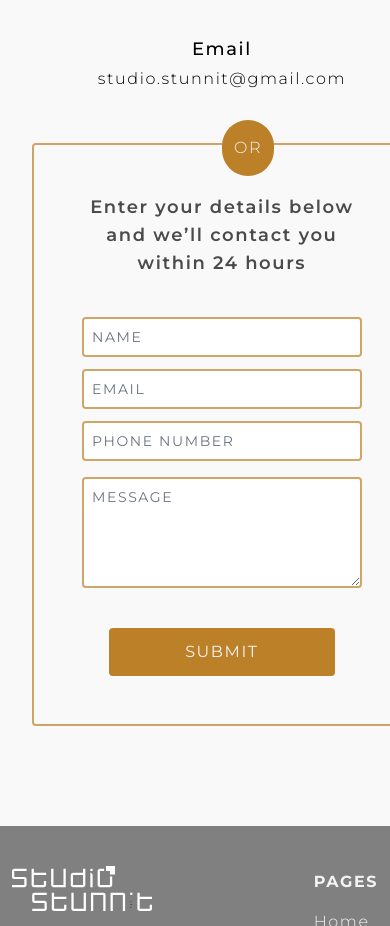
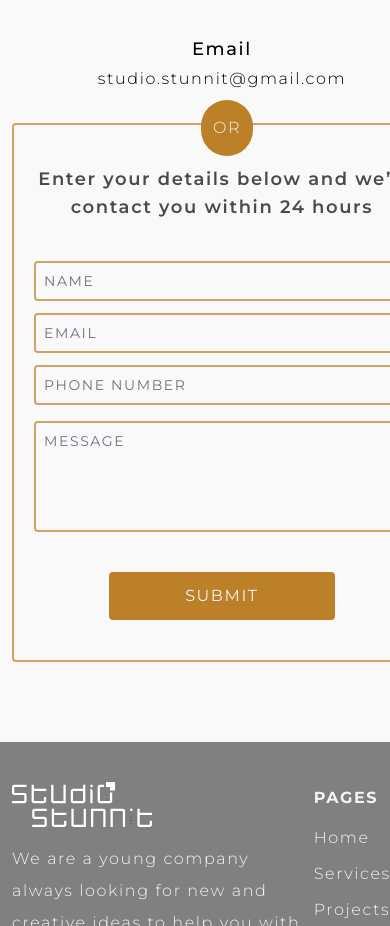
Before and after one commit to kaleab-taye/studio-stunnit, a Next.js app: page / in a window 390 px wide. Shown: the part 6240-7166 px from the top of the page. Built offline with nearby package versions, Linux system fonts and the light colour scheme.

Commit message:
get in touch form improved

```diff
--- a/src/components/sections/getInTouchForm.js
+++ b/src/components/sections/getInTouchForm.js
@@ -3,17 +3,17 @@ import Button from '../button'
 
 export default function GetInTouchForm() {
     return (
-        <div className=' lg:min-w-[900px] gap-10 grid border-[2px] border-primary/70 relative p-12 m-5 rounded'>
-            <div className='absolute top-[-25px] left-[50%] bg-primary mx-auto p-3 rounded-full text-primaryColor font-light '>OR</div>
+        <div className=' lg:min-w-[900px] gap-10 grid border-[2px] border-primary/70 relative py-10 px-5 md:p-12 md:m-5 rounded'>
+            <div className='absolute top-[-25px] left-[45%] bg-primary mx-auto p-3 rounded-full text-primaryColor font-light '>OR</div>
             <div className='mx-auto font-semibold text-lg opacity-70 text-center'>Enter your details below and we’ll contact you within 24 hours</div>
             <div className='grid grid-flow-row md:grid-flow-col gap-4'>
                 <div className='grid grid-flow-row gap-3'>
-                    <input placeholder='NAME' className='text-sm border-2 border-primary/70 rounded p-2' />
-                    <input placeholder='EMAIL' className='text-sm border-2 border-primary/70 rounded p-2' />
-                    <input placeholder='PHONE NUMBER' className='text-sm border-2 border-primary/70 rounded p-2' />
+                    <input placeholder='NAME' className='text-sm border-2 border-primary/70 rounded p-2 bg-surface' />
+                    <input placeholder='EMAIL' className='text-sm border-2 border-primary/70 rounded p-2 bg-surface' />
+                    <input placeholder='PHONE NUMBER' className='text-sm border-2 border-primary/70 rounded p-2 bg-surface' />
                 </div>
                 <div>
-                    <textarea placeholder='MESSAGE' className='w-[100%] h-[100%] min-h-[100px] text-sm border-2 border-primary/70 rounded p-2' />
+                    <textarea placeholder='MESSAGE' className='w-[100%] h-[100%] min-h-[100px] text-sm border-2 border-primary/70 rounded p-2 bg-surface' />
                 </div>
             </div>
             <div className='mx-auto'><Button padding='px-14' name='Submit'/></div>
```
